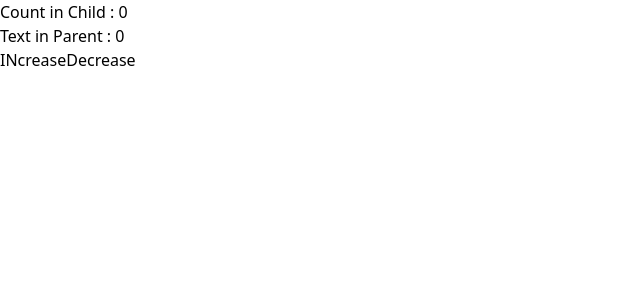
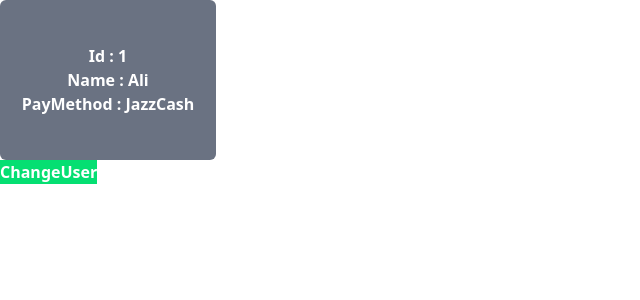
Before and after one commit to akhtarabbassol/Angular_Basic, an Angular app: page / in a window 1280 px wide. Shown: the top 300 px of the page, without its empty margins (0-640 px from the left). Built offline with nearby package versions, Linux system fonts and the light colour scheme.

Commit message:
linked Signal

```diff
--- a/src/app/ChildComponent.ts
+++ /dev/null
@@ -1,10 +0,0 @@
-import { Component, model } from "@angular/core";
-
-@Component({
-    selector :'App2' ,
-    template :`<h1>Count in Child : {{num()}}</h1>`
-})
-
-export class childClass{
-    num = model(0)
-}
--- a/src/app/app.html
+++ b/src/app/app.html
@@ -1,4 +1,8 @@
-<App2 [(num)]="count"></App2>
-<h1>Text in Parent : {{count()}}</h1>
-<button (click)="Increase()">INcrease</button>
-<button (click)="Decrease()">Decrease</button>
+   <div class="w-54 h-40 bg-gray-500 rounded-md  flex flex-col justify-center items-center">
+    <h1 class="font-semibold text-white">Id : {{ShowUser().Id}}</h1>
+    <h1 class="font-semibold text-white">Name : {{ShowUser().Name}}</h1>
+    <h1 class="font-semibold text-white">PayMethod : {{ShowUser().Pmethod}}</h1>
+   </div>
+   <button class="bg-green-400 text-white font-semibold"
+   (click)="ShowNext()"
+   >ChangeUser</button>
--- a/src/app/app.ts
+++ b/src/app/app.ts
@@ -1,18 +1,44 @@
-import { Component, model } from "@angular/core";
-import { childClass } from "./ChildComponent";
+import { Component, linkedSignal, signal } from "@angular/core";
 
 @Component({
-    selector :'App' ,
-    imports:[childClass] ,
-    templateUrl :'app.html',
-    styleUrl :'app.css'
+    selector:'App' ,
+    templateUrl:'app.html' ,
+    styleUrl:'app.css'
 })
+
 export class myApp{
-    count = model(0)
-    Increase(){
-        this.count.update(e=>e+1)
+    UserInfo = signal([
+        {
+            Id : 1 ,
+            Name : "Ali" ,
+            Pmethod : 'JazzCash'
+        },
+        {
+            Id : 2 ,
+            Name : "Farhat" ,
+            Pmethod : 'EasyPaisa'
+        },
+        {
+            Id : 3,
+            Name : "Waqar" ,
+            Pmethod : 'Bank'
+        },
+        {
+            Id : 4 ,
+            Name : "Aoun" ,
+            Pmethod : 'RasatId'
+        },
+    ])
+
+    ShowUser = linkedSignal(()=>this.UserInfo()[0])
+    currentIndex = signal(0)
+    ShowNext(){
+     this.currentIndex.update(e=>{
+       let nextIndex  = (e+1) % this.UserInfo().length ;
+       this.ShowUser.set(this.UserInfo()[nextIndex])
+       return nextIndex ;
+    })
     }
-    Decrease(){
-        this.count.update(e=>e-1)
-    }
+
+
 }
```
